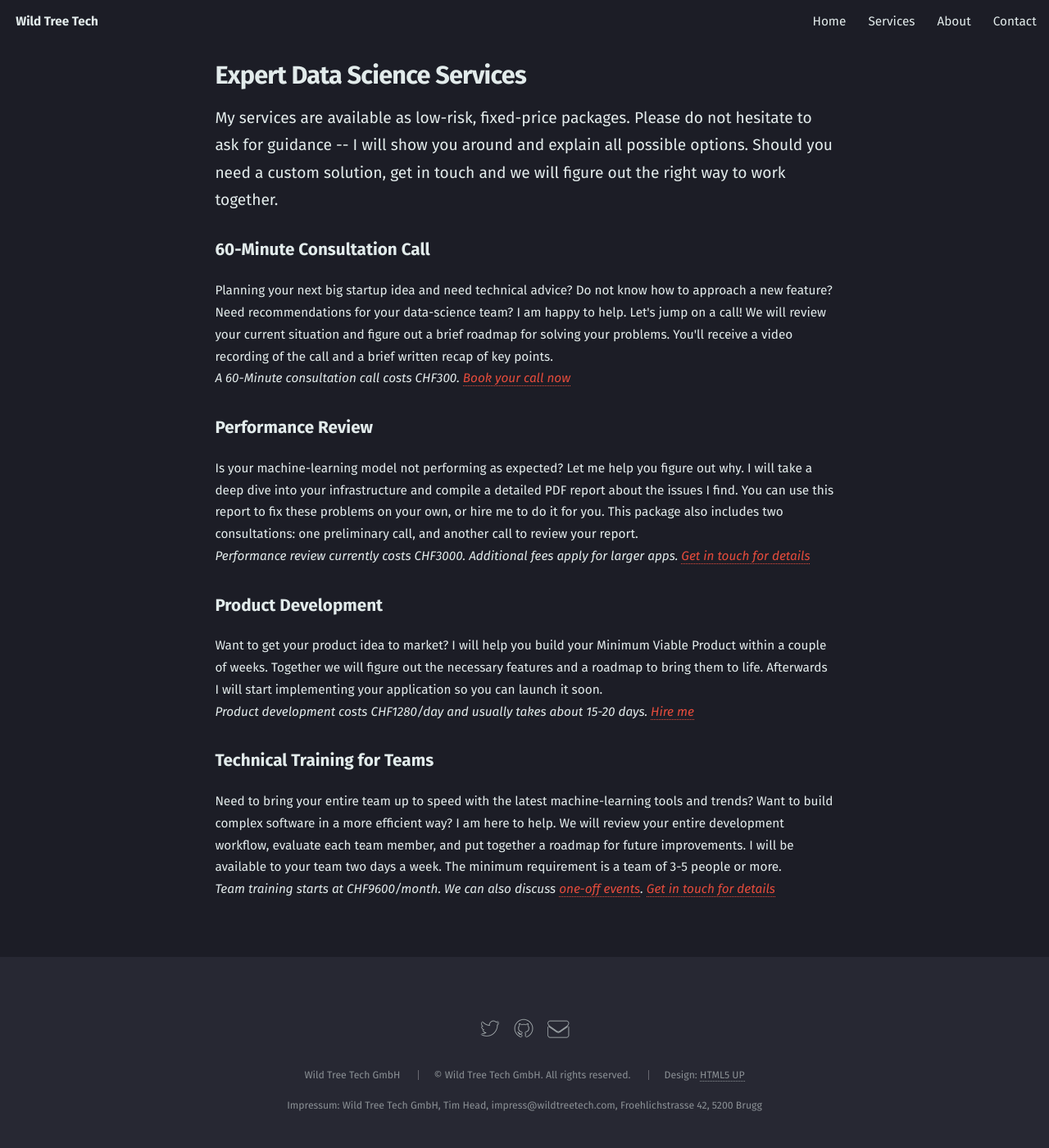
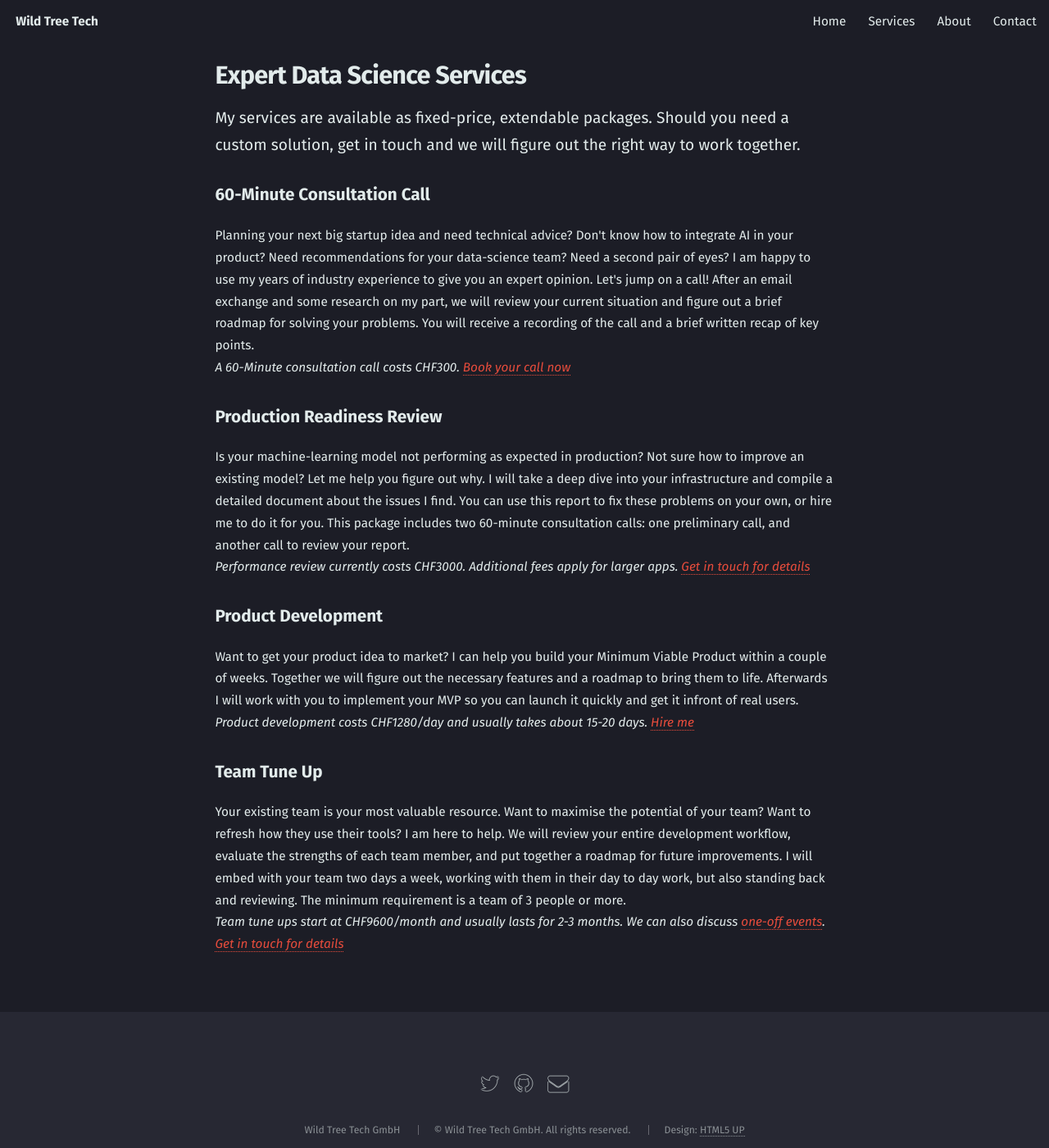
Before and after one commit to wildtreetech/wildtreetech.github.io, a Jekyll site: the page built from consulting/index.html, in a window 1280 px wide and 1400 px high. Shown: the whole window at 82% size. Built offline with Jekyll 4.4.1, drawn with Linux system fonts in a browser that asks for light colours.

Commit message:
More tweaking

```diff
--- a/consulting/index.html
+++ b/consulting/index.html
@@ -8,11 +8,9 @@
     <div class="row 100%">
         <header class="8u$ -2u 12u$(medium) important(medium)">
           <h2>Expert Data Science Services</h2>
-          <p>My services are available as low-risk, fixed-price
-              packages. Please do not hesitate to ask for guidance -- I will
-              show you around and explain all possible options. Should you need
-              a custom solution, get in touch and we will figure out the right
-              way to work together.
+          <p>My services are available as fixed-price, extendable packages.
+              Should you need a custom solution, get in touch and we will
+              figure out the right way to work together.
           </p>
         </header>
     </div>
@@ -24,25 +22,29 @@
         <section id="60minute-call">
           <h3>60-Minute Consultation Call</h3>
           <p>Planning your next big startup idea and need technical advice?
-              Do not know how to approach a new feature? Need recommendations
-              for your data-science team? I am happy to help. Let's jump on a
-              call! We will review your current situation and figure out a brief
-              roadmap for solving your problems. You'll receive a video
-              recording of the call and a brief written recap of key points.
+              Don't know how to integrate AI in your product? Need
+              recommendations for your data-science team? Need a second pair of
+              eyes? I am happy to use my years of industry experience to give
+              you an expert opinion. Let's jump on a call! After an email
+              exchange and some research on my part, we will review your current
+              situation and figure out a brief roadmap for solving your problems.
+              You will receive a recording of the call and a brief written
+              recap of key points.
               <br />
               <em>A 60-Minute consultation call costs CHF300. <a href="/index.html#contact">Book your call now</a></em>
           </p>
         </section>
 
         <section id="review">
-          <h3>Performance Review</h3>
-          <p>Is your machine-learning model not performing as expected? Let
-              me help you figure
-              out why. I will take a deep dive into your infrastructure and
-              compile a detailed PDF report about the issues I find. You can
-              use this report to fix these problems on your own, or hire me to
-              do it for you. This package also includes two consultations: one
-              preliminary call, and another call to review your report.
+          <h3>Production Readiness Review</h3>
+          <p>Is your machine-learning model not performing as expected in
+              production? Not sure how to improve an existing model? Let me
+              help you figure out why. I will take a deep dive into your
+              infrastructure and compile a detailed document about the issues
+              I find. You can use this report to fix these problems on your own,
+              or hire me to do it for you. This package includes two
+              60-minute consultation calls: one preliminary call, and another
+              call to review your report.
               <br />
               <em>
                   Performance review currently costs CHF3000. Additional fees apply for larger apps. <a href="/index.html#contact">Get in touch for details</a>
@@ -52,11 +54,12 @@
 
         <section id="product">
             <h3>Product Development</h3>
-            <p>Want to get your product idea to market? I will help you build
+            <p>Want to get your product idea to market? I can help you build
                 your Minimum Viable Product within a couple of weeks. Together
                 we will figure out the necessary features and a roadmap to bring
-                them to life. Afterwards I will start implementing your
-                application so you can launch it soon.
+                them to life. Afterwards I will work with you to implement your
+                MVP so you can launch it quickly and get it infront of real
+                users.
                 <br />
                 <em>
                     Product development costs CHF1280/day and usually takes about 15-20 days. <a href="/index.html#contact">Hire me</a>
@@ -65,18 +68,18 @@
         </section>
 
         <section id="team">
-            <h3>Technical Training for Teams</h3>
-            <p>Need to bring your entire team up to speed with the latest
-                machine-learning tools and trends?
-                Want to build
-                complex software in a more efficient way? I am here to help.
-                We will review your entire development workflow, evaluate each
-                team member, and put together a roadmap for future improvements.
-                I will be available to your team two days a week.
-                The minimum requirement is a team of 3-5 people or more.
+            <h3>Team Tune Up</h3>
+            <p>Your existing team is your most valuable resource. Want to
+                maximise the potential of your team? Want to refresh how they
+                use their tools? I am here to help. We will review your entire
+                development workflow, evaluate the strengths of each team member,
+                and put together a roadmap for future improvements. I will embed
+                with your team two days a week, working with them in their day
+                to day work, but also standing back and reviewing. The minimum
+                requirement is a team of 3 people or more.
                 <br />
                 <em>
-                   Team training starts at CHF9600/month. We can also discuss <a href="/training/">one-off events</a>. <a href="/index.html#contact">Get in touch for details</a>
+                   Team tune ups start at CHF9600/month and usually lasts for 2-3 months. We can also discuss <a href="/training/">one-off events</a>. <a href="/index.html#contact">Get in touch for details</a>
                </em>
            </p>
         </section>
--- a/training/index.html
+++ b/training/index.html
@@ -17,7 +17,7 @@
         <!-- Content -->
         <section id="content">
           <span class="image fit"><img src="/images/training-board.jpg" alt="" /></span>
-          <h3>Passing on our knowledge</h3>
+          <h3>Passing on my knowledge</h3>
           <p><strong>Wild Tree Tech</strong> offers
             custom training on data science, data engineering, and artificial intelligence.
             The training courses are highly interactive,
```
